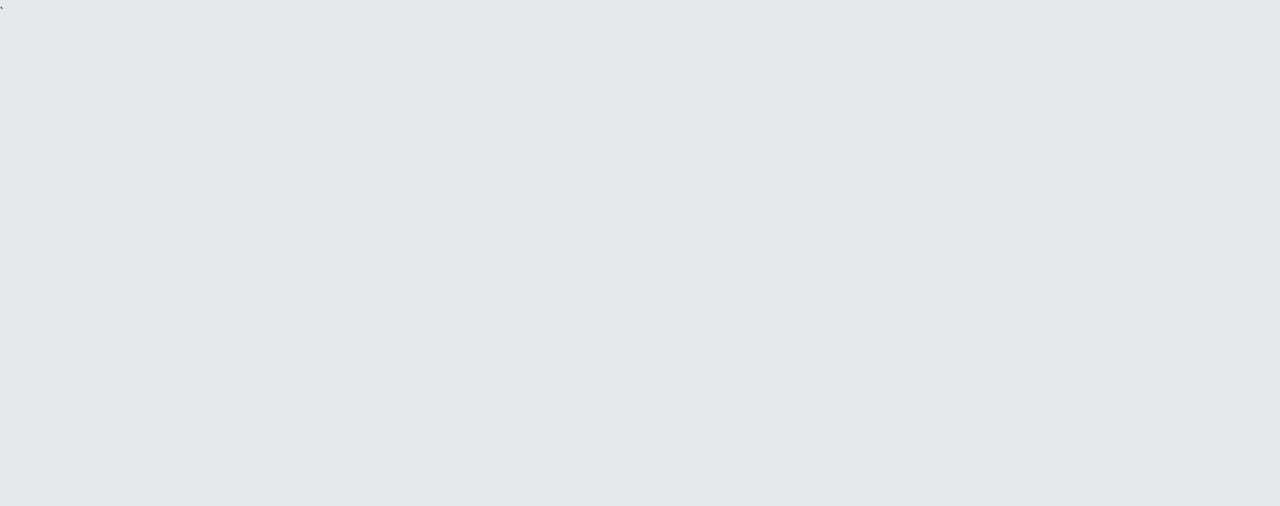
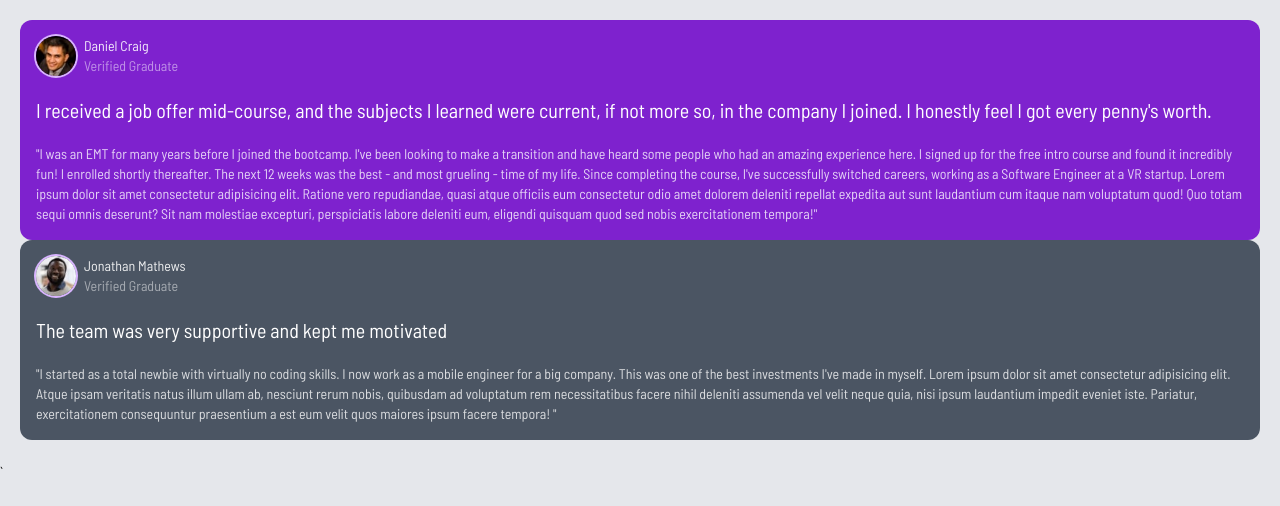
Before and after one commit to vascodes/tailwind-testimonial-grid, a website: page index.html in a window 1280 px wide. Drawn offline with Linux system fonts and the light colour scheme.

Commit message:
Add first two boxes.

```diff
--- a/index.html
+++ b/index.html
@@ -13,8 +13,86 @@
 		<link rel="stylesheet" href="css/style.css" />
 		<title>Testimonial Grid</title>
 	</head>
-  <body class="bg-gray-200">
+	<body class="bg-gray-200 overflow-x-hidden">
+		<!-- Global Container -->
+		<div class="p-5 text-white">
+			<!-- Box 1 -->
+			<div class="bg-purple-700 p-4 rounded-xl">
+				<!-- Box Header -->
+				<div class="flex items-center gap-x-2">
+					<!-- Box Header Image -->
+					<img
+						src="images/image-daniel.jpg"
+						class="w-10 h-10 rounded-full ring-2 ring-purple-300"
+						alt=""
+					/>
+					<!-- Box Header Text -->
+					<div class="text-sm">
+						<h4 class="opacity-90">Daniel Craig</h4>
+						<p class="opacity-50">Verified Graduate</p>
+					</div>
+				</div>
 
+				<!-- Text -->
+				<div class="mt-5">
+					<p class="text-xl">
+						I received a job offer mid-course, and the subjects I learned were current,
+						if not more so, in the company I joined. I honestly feel I got every penny's
+						worth.
+					</p>
+					<p class="text-sm opacity-80 mt-5 line-clamp-6">
+						"I was an EMT for many years before I joined the bootcamp. I've been looking
+						to make a transition and have heard some people who had an amazing
+						experience here. I signed up for the free intro course and found it
+						incredibly fun! I enrolled shortly thereafter. The next 12 weeks was the
+						best - and most grueling - time of my life. Since completing the course,
+						I've successfully switched careers, working as a Software Engineer at a VR
+						startup. Lorem ipsum dolor sit amet consectetur adipisicing elit. Ratione
+						vero repudiandae, quasi atque officiis eum consectetur odio amet dolorem
+						deleniti repellat expedita aut sunt laudantium cum itaque nam voluptatum
+						quod! Quo totam sequi omnis deserunt? Sit nam molestiae excepturi,
+						perspiciatis labore deleniti eum, eligendi quisquam quod sed nobis
+						exercitationem tempora!"
+					</p>
+				</div>
+			</div>
+
+      <!-- Box 2 -->
+			<div class="bg-gray-600 p-4 rounded-xl">
+				<!-- Box Header -->
+				<div class="flex items-center gap-x-2">
+					<!-- Box Header Image -->
+					<img
+						src="images/image-jonathan.jpg"
+						class="w-10 h-10 rounded-full ring-2 ring-purple-300"
+						alt=""
+					/>
+					<!-- Box Header Text -->
+					<div class="text-sm">
+						<h4 class="opacity-90">Jonathan Mathews</h4>
+						<p class="opacity-50">Verified Graduate</p>
+					</div>
+				</div>
+
+				<!-- Text -->
+				<div class="mt-5">
+					<p class="text-xl">
+						The team was very supportive and kept me motivated
+					</p>
+					<p class="text-sm opacity-80 mt-5 line-clamp-5">
+            "I started as a total newbie with virtually no coding skills. I now
+            work as a mobile engineer for a big company. This was one of the
+            best investments I've made in myself. Lorem ipsum dolor sit amet
+            consectetur adipisicing elit. Atque ipsam veritatis natus illum
+            ullam ab, nesciunt rerum nobis, quibusdam ad voluptatum rem
+            necessitatibus facere nihil deleniti assumenda vel velit neque quia,
+            nisi ipsum laudantium impedit eveniet iste. Pariatur, exercitationem
+            consequuntur praesentium a est eum velit quos maiores ipsum facere
+            tempora! "
+					</p>
+				</div>
+			</div>
+		</div>
 	</body>
 </html>
 `
```
Also changed, not shown: tailwind.config.js (+8 -8 lines), css/style.css. Lines whose indentation alone changed are shown as unchanged.
